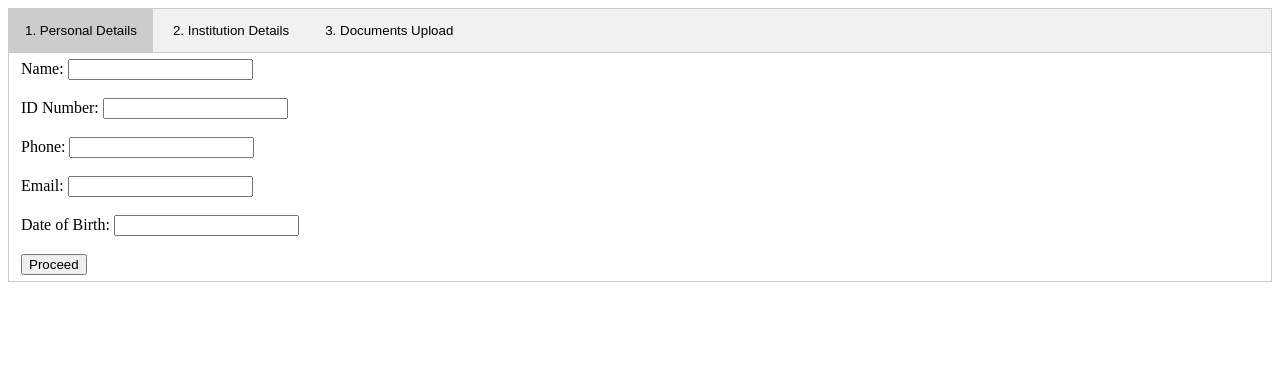
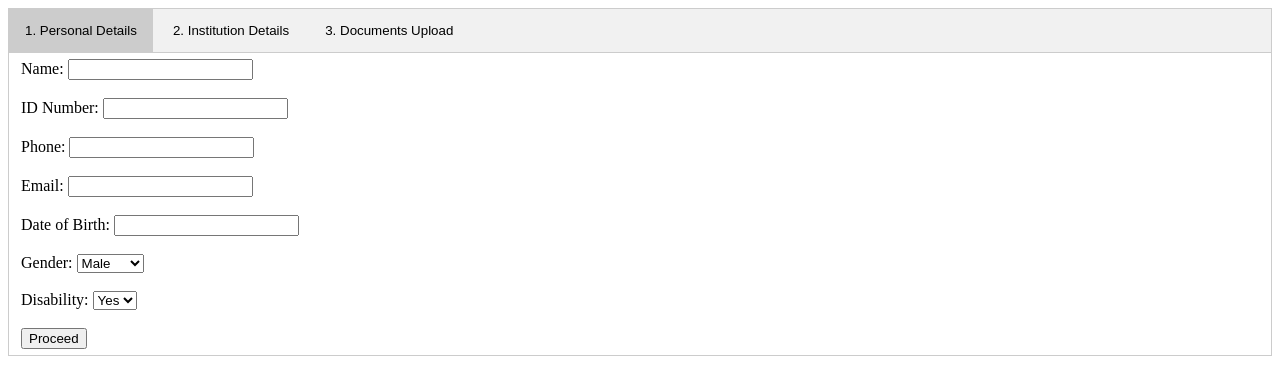
Before and after one commit to BerylOdoyo/KPCPROJECT, a plain HTML site: page index.html in a window 1280 px wide. Both pictures are taken after a click on the button "1. Personal Details". Drawn offline with Linux system fonts and the light colour scheme.

Commit message:
version 1.0.1

```diff
--- a/index.html
+++ b/index.html
@@ -27,6 +27,20 @@
 
           <label for="dob">Date of Birth:</label>
 		      <input type="text" id="dob" name="dob" onfocus="(this.type='date')" onblur="(this.type='text')"><br><br>
+
+          <label for="gender">Gender:</label>
+		      <select id="disability" name="gender">
+			       <option value="male">Male</option>
+			       <option value="female">Female</option>
+             <option value="other">Other</option>
+		       </select><br><br>
+
+          <label for="disability">Disability:</label>
+		      <select id="disability" name="course-type">
+			       <option value="Yes">Yes</option>
+			       <option value="No">No</option>
+		       </select><br><br>
+
 
           <input type="submit" value="Proceed">
         </form>
```
